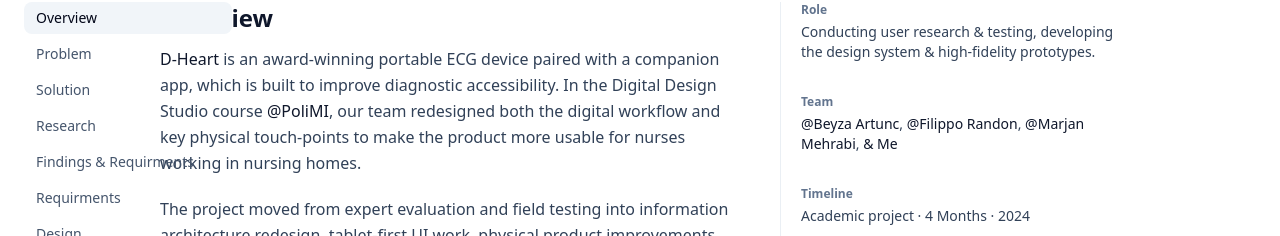
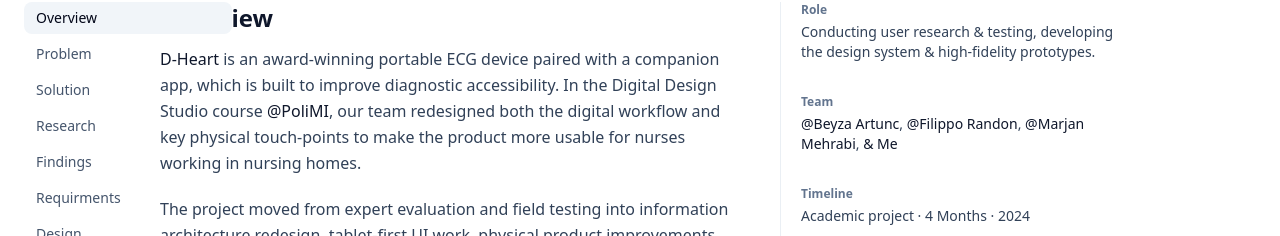
Before and after one commit to shkyb/shkyb.github.io, a React (Vite) app: page /projects/d-heart in a window 1280 px wide. Shown: the part 1094-1330 px from the top of the page. Built offline with nearby package versions, Linux system fonts and the light colour scheme.

Commit message:
d-heart finding label fix

```diff
--- a/src/case-studies/d-heart/index.jsx
+++ b/src/case-studies/d-heart/index.jsx
@@ -562,7 +562,7 @@ export const dHeartCase = {
 
     {
       id: "findings",
-      label: "Findings & Requirments",
+      label: "Findings",
       bgClass: "bg-muted/30",
       size: "fill",
       render: () => (
@@ -617,7 +617,7 @@ export const dHeartCase = {
                   "Nurses couldn't rely on personal phones, and small screens made medical data hard to read.",
               },
             ].map((item) => (
-              <Card key={item.title} className="gap-4 overflow-hidden pt-0">
+              <Card key={item.title} className="gap-4 overflow-hidden pt-0 shadow-none">
                   <CardContent className="px-0 pt-0">
                     <img
                       src={item.src}
```
